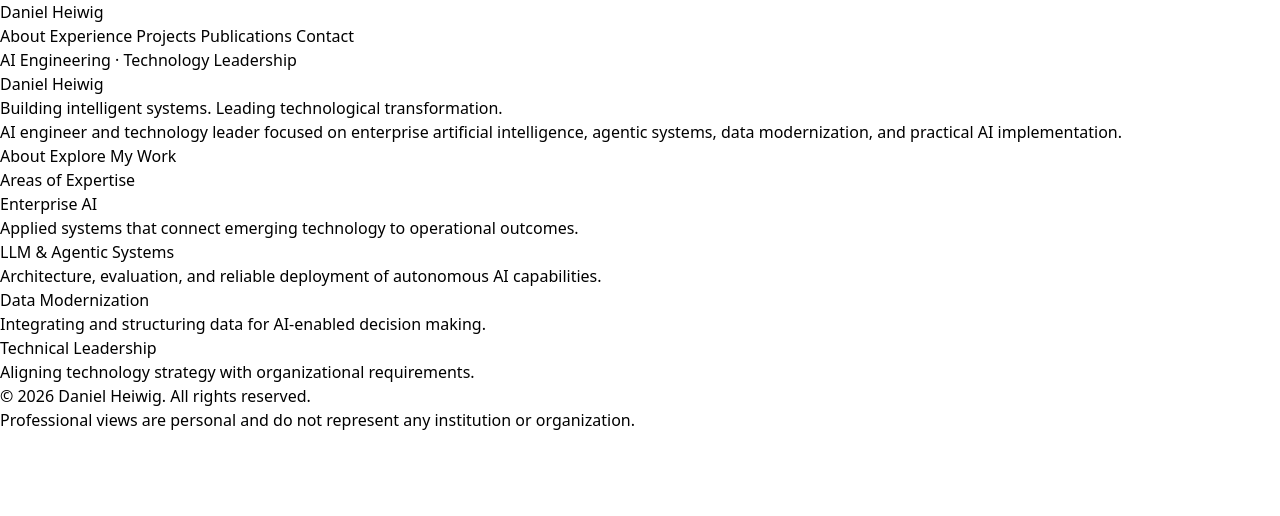
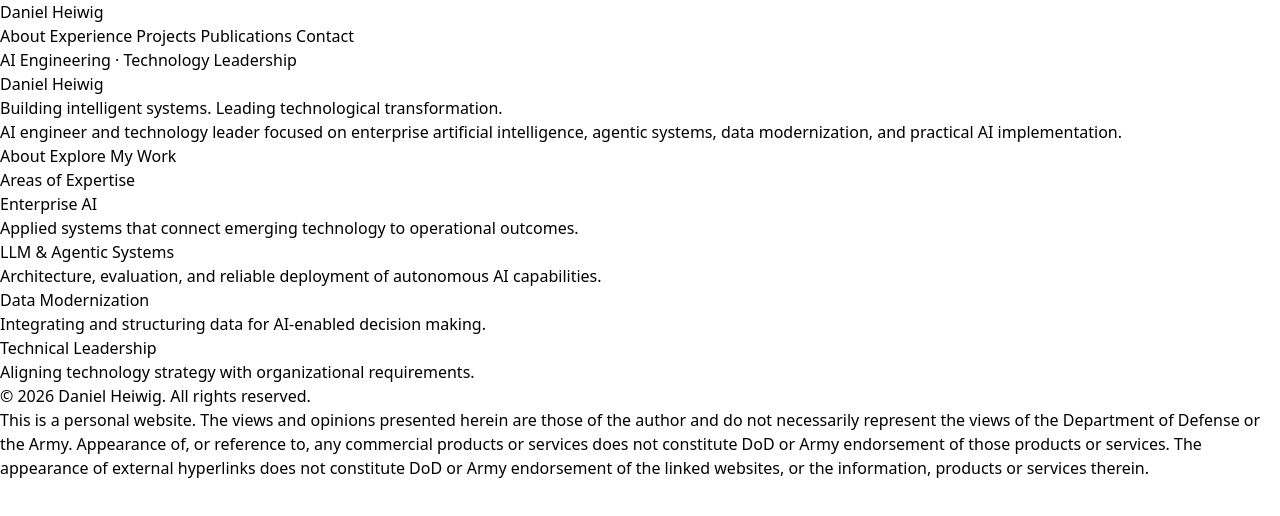
Before and after one commit to dlhiwig/danielheiwig, an Astro site: page / in a window 1280 px wide. Built offline with nearby package versions, Linux system fonts and the light colour scheme; Astro itself is replaced by a stand-in of ours.

Commit message:
Add DoDI 5400.17 personal-capacity disclaimer to site footer
Includes Army sample wording so the site is clearly identifiable as personal views and does not imply DoD or Army endorsement.

```diff
--- a/src/layouts/Layout.astro
+++ b/src/layouts/Layout.astro
@@ -36,7 +36,7 @@ const { title, description = "AI Engineer and Technology Leader specializing in
     <footer class="border-t border-slate-200 mt-16">
       <div class="max-w-5xl mx-auto px-6 py-8 text-sm text-slate-500">
         <p>© {new Date().getFullYear()} Daniel Heiwig. All rights reserved.</p>
-        <p class="mt-1">Professional views are personal and do not represent any institution or organization.</p>
+        <p class="mt-1">This is a personal website. The views and opinions presented herein are those of the author and do not necessarily represent the views of the Department of Defense or the Army. Appearance of, or reference to, any commercial products or services does not constitute DoD or Army endorsement of those products or services. The appearance of external hyperlinks does not constitute DoD or Army endorsement of the linked websites, or the information, products or services therein.</p>
       </div>
     </footer>
   </body>
```
